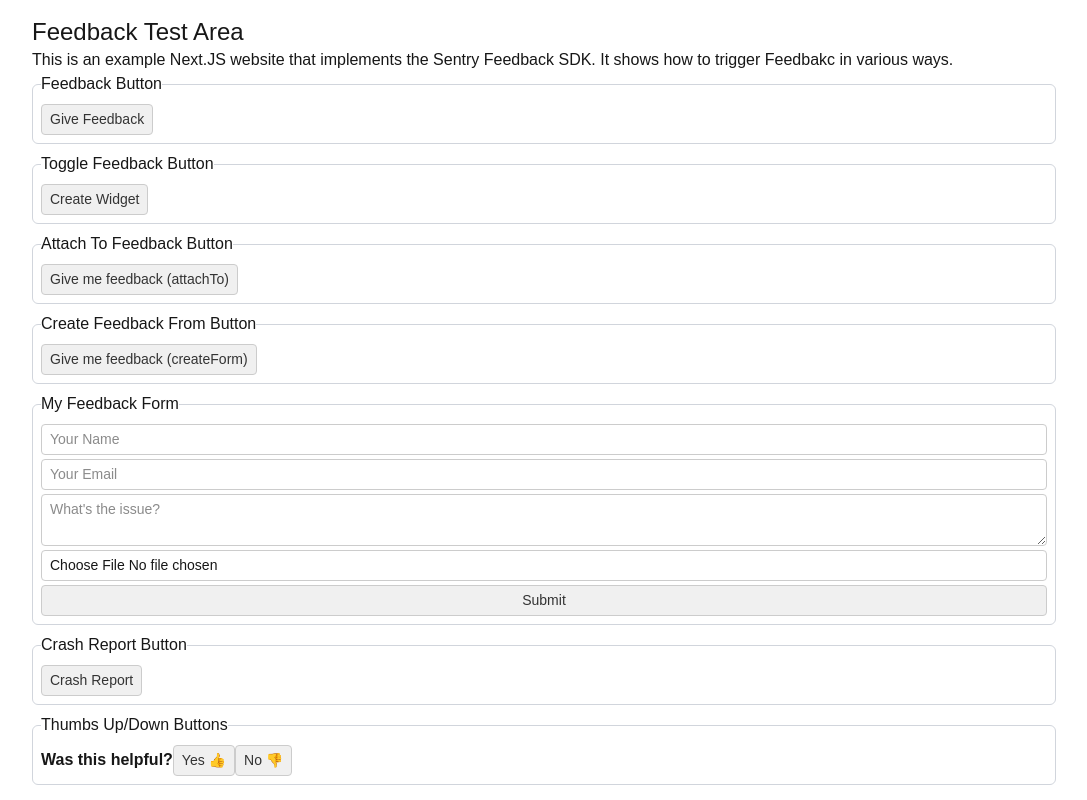
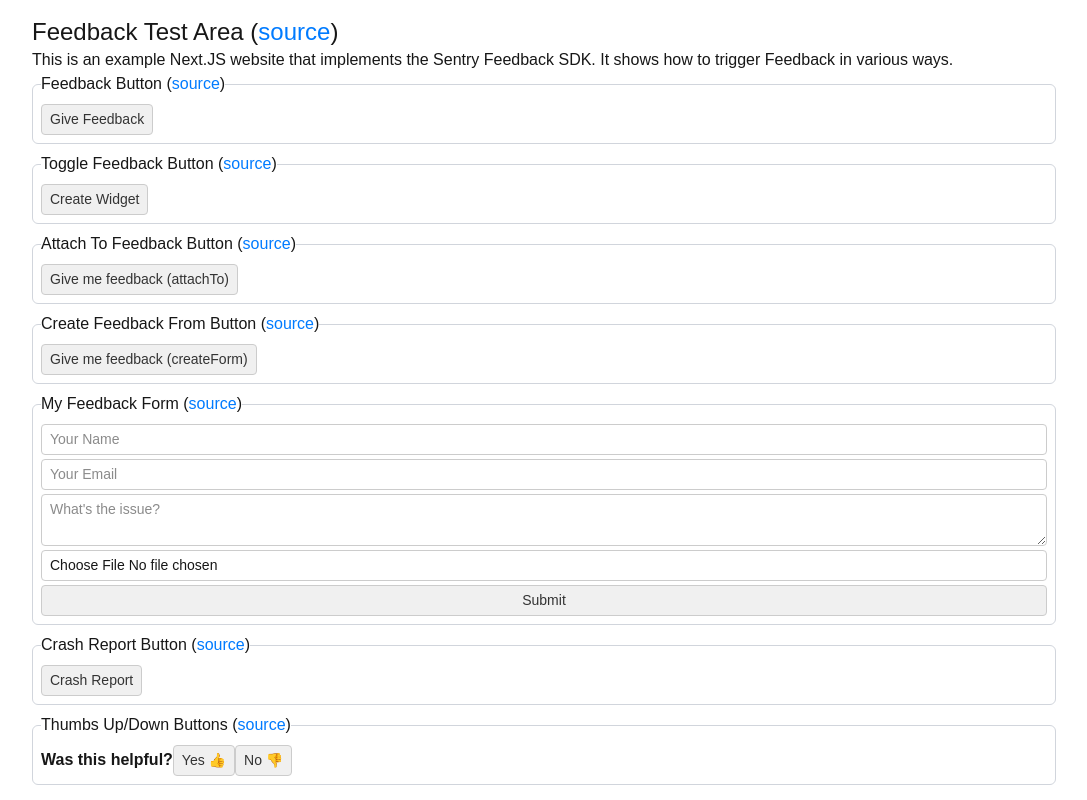
Before and after one commit to ryan953/nextjs-test-feedback, a Next.js app: page / in a window 1280 px wide. Shown: the whole page, without its empty margins (96-1183 px from the left). Built offline with nearby package versions, Linux system fonts and the light colour scheme.

Commit message:
link to the source files

```diff
--- a/src/app/globals.css
+++ b/src/app/globals.css
@@ -23,6 +23,13 @@ body {
   font-family: Arial, Helvetica, sans-serif;
 }
 
+a {
+  color: #007bff;
+  text-decoration: none;
+}
+a:hover {
+  text-decoration: underline;
+}
 
 button {
   border: 1px solid #ccc;
--- a/src/app/page.tsx
+++ b/src/app/page.tsx
@@ -9,51 +9,51 @@ import ThumbsUpDownButtons from "src/app/examples/thumbsUpDownButtons";
 export default function Home() {
   return (
     <div className="m-auto max-w-screen-lg">
-      <h1 className="text-2xl mt-4">Feedback Test Area</h1>
+      <h1 className="text-2xl mt-4">Feedback Test Area (<a href="https://github.com/ryan953/nextjs-test-feedback">source</a>)</h1>
       <p>
         This is an example Next.JS website that implements the Sentry Feedback SDK.
-        It shows how to trigger Feedbakc in various ways.
+        It shows how to trigger Feedback in various ways.
       </p>
       <ul className="raw flex flex-col gap-2">
         <li>
           <fieldset className="border-1 border-gray-300 rounded-md p-2">
-            <legend>Feedback Button</legend>
+            <legend>Feedback Button (<a href="https://github.com/ryan953/nextjs-test-feedback/blob/main/src/app/examples/feedbackButton.tsx">source</a>)</legend>
             <FeedbackButton />
           </fieldset>
         </li>
         <li>
           <fieldset className="border-1 border-gray-300 rounded-md p-2">
-            <legend>Toggle Feedback Button</legend>
+            <legend>Toggle Feedback Button (<a href="https://github.com/ryan953/nextjs-test-feedback/blob/main/src/app/examples/toggleFeedbackButton.tsx">source</a>)</legend>
             <ToggleFeedbackButton />
           </fieldset>
         </li>
         <li>
           <fieldset className="border-1 border-gray-300 rounded-md p-2">
-            <legend>Attach To Feedback Button</legend>
+            <legend>Attach To Feedback Button (<a href="https://github.com/ryan953/nextjs-test-feedback/blob/main/src/app/examples/attachToFeedbackButton.tsx">source</a>)</legend>
             <AttachToFeedbackButton />
           </fieldset>
         </li>
         <li>
           <fieldset className="border-1 border-gray-300 rounded-md p-2">
-            <legend>Create Feedback From Button</legend>
+            <legend>Create Feedback From Button (<a href="https://github.com/ryan953/nextjs-test-feedback/blob/main/src/app/examples/createFeedbackFormButton.tsx">source</a>)</legend>
             <CreateFeedbackFromButton />
           </fieldset>
         </li>
         <li>
           <fieldset className="border-1 border-gray-300 rounded-md p-2">
-            <legend>My Feedback Form</legend>
+            <legend>My Feedback Form (<a href="https://github.com/ryan953/nextjs-test-feedback/blob/main/src/app/examples/myFeedbackForm.tsx">source</a>)</legend>
             <MyFeedbackForm />
           </fieldset>
         </li>
         <li>
           <fieldset className="border-1 border-gray-300 rounded-md p-2">
-            <legend>Crash Report Button</legend>
+            <legend>Crash Report Button (<a href="https://github.com/ryan953/nextjs-test-feedback/blob/main/src/app/examples/crashReportButton.tsx">source</a>)</legend>
             <CrashReportButton />
           </fieldset>
         </li>
         <li>
           <fieldset className="border-1 border-gray-300 rounded-md p-2">
-            <legend>Thumbs Up/Down Buttons</legend>
+            <legend>Thumbs Up/Down Buttons (<a href="https://github.com/ryan953/nextjs-test-feedback/blob/main/src/app/examples/thumbsUpDownButtons.tsx">source</a>)</legend>
             <ThumbsUpDownButtons />
           </fieldset>
         </li>
```
